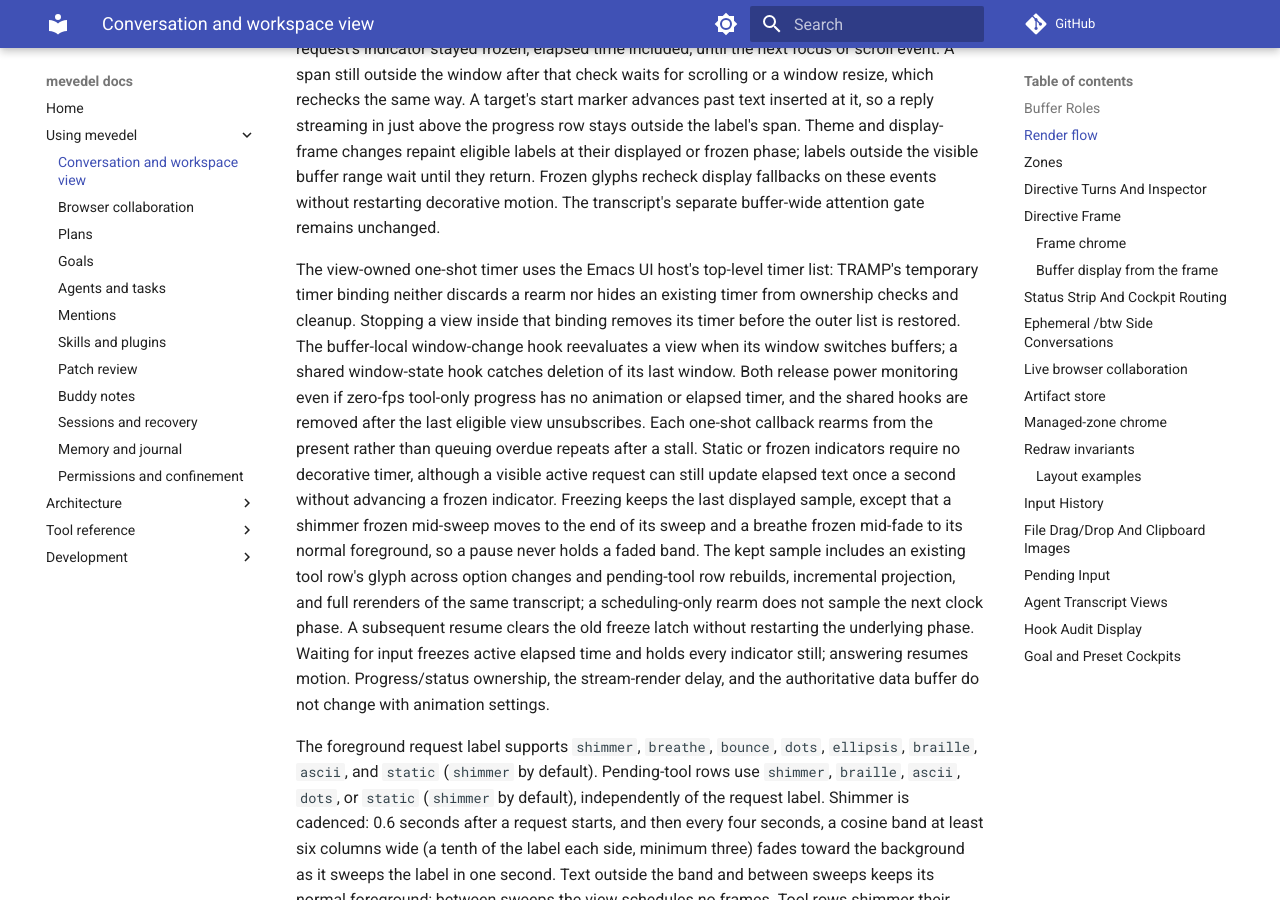
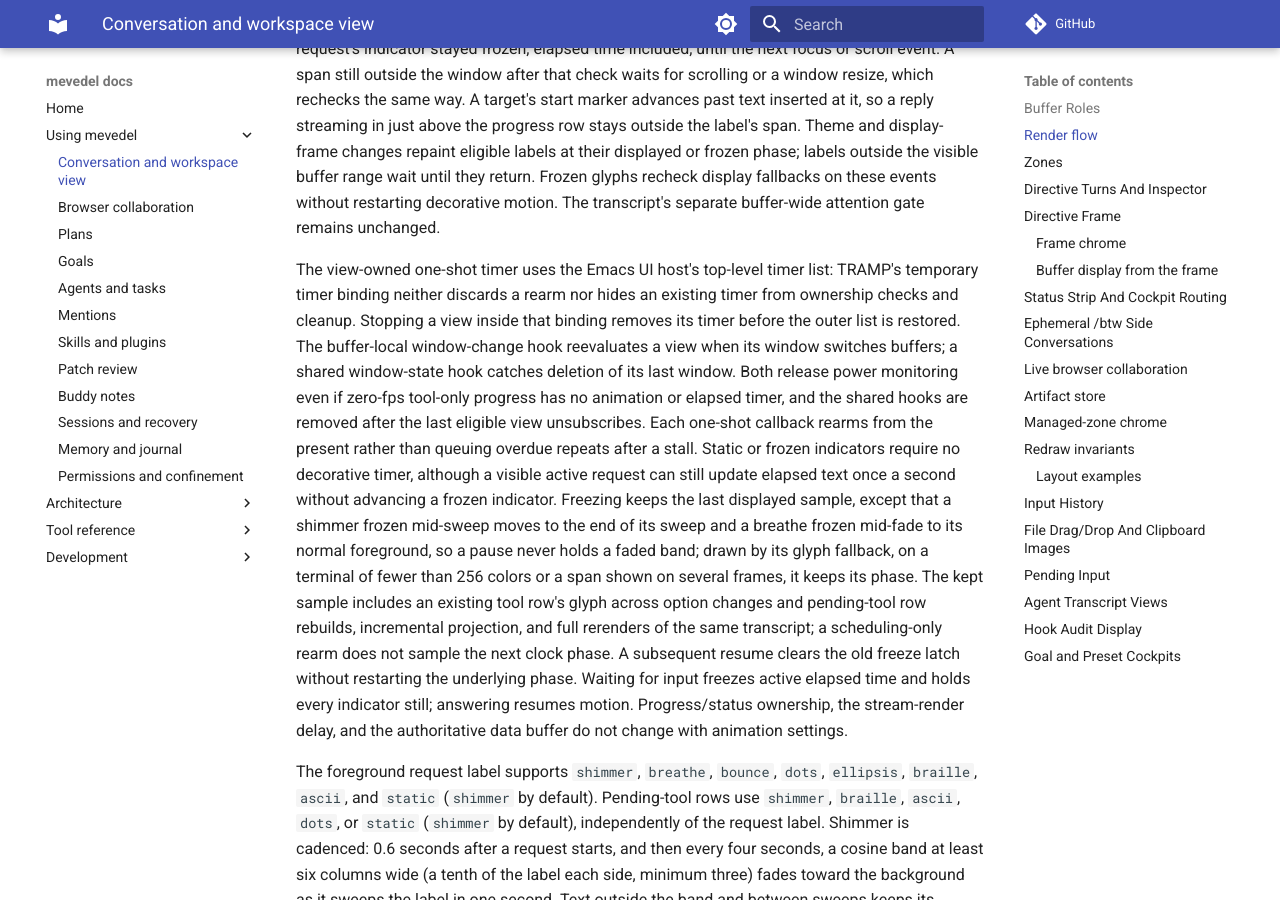
Before and after one commit to FrauH0lle/mevedel, an MkDocs documentation site: the page built from docs/view.md, in a window 1280 px wide and 900 px high, scrolled down 7638 px. Built offline with MkDocs 1.6.1 and Material for MkDocs 9.7.7, drawn with Linux system fonts in a browser that asks for light colours; comment, search, counter and statistics services are not loaded.

Commit message:
fix(view): Keep a glyph fallback's phase when its animation freezes
Freezing moved a shimmer or breathe to its resting phase, which is the
normal foreground for a color bank.  Drawn by its glyph fallback, on a
terminal of fewer than 256 colors or a span shown on several frames, the
same move only advanced the glyph, two ticks for a shimmer frozen at 1 s.
The rest now applies only where the label's frame shows color animation,
judged by the test the color banks use.

* mevedel-view-animation.el (mevedel-view-animation-color-display-p): New
function, shared with the color bank check.
* mevedel-view-stream.el (mevedel-view--animation-display-seconds): Rest
only on a color display.
* test/test-mevedel-view-stream.el
(mevedel-view-animation-freeze-rests): Cover a glyph fallback.
* docs/view.md: Note that glyph fallbacks keep their phase.

```diff
--- a/docs/view.md
+++ b/docs/view.md
@@ -375,7 +375,8 @@
 without advancing a frozen indicator. Freezing keeps the last displayed
 sample, except that a shimmer frozen mid-sweep moves to the end of its sweep
 and a breathe frozen mid-fade to its normal foreground, so a pause never holds
-a faded band. The kept sample includes an existing tool row's glyph across option changes and
+a faded band; drawn by its glyph fallback, on a terminal of fewer than 256
+colors or a span shown on several frames, it keeps its phase. The kept sample includes an existing tool row's glyph across option changes and
 pending-tool row rebuilds, incremental projection, and full rerenders of the
 same transcript; a scheduling-only rearm does not sample the next
 clock phase. A subsequent resume clears the old freeze latch without
```
Also changed, not shown: docs/adr/0119-keep-views-reconstructable-and-rendering-bounded.md (+2 -1 lines), 3 other files.
